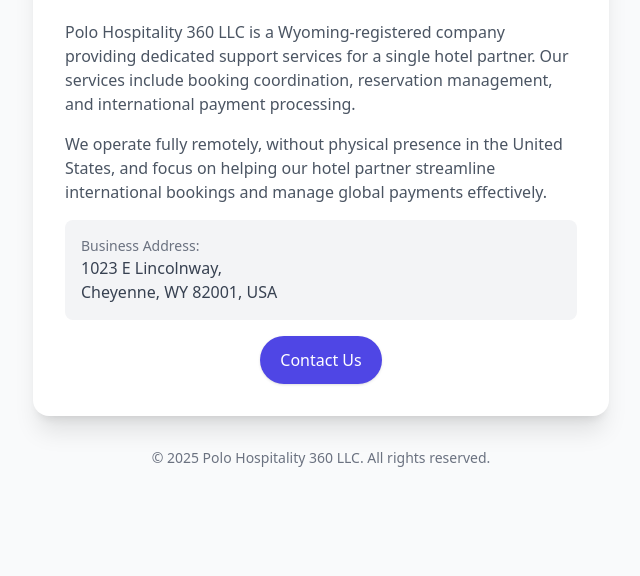
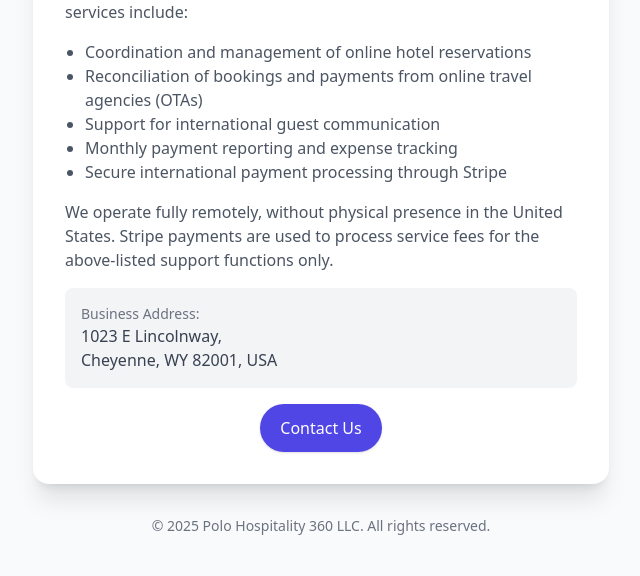
Before and after one commit to chitopolo/polohospitality360, a plain HTML site: page index.html in a window 1280 px wide. Shown: the part 224-800 px from the top of the page, without its empty margins (319-959 px from the left). Drawn offline with nearby package versions, Linux system fonts and the light colour scheme.

Commit message:
improvements: Update index.html

```diff
--- a/index.html
+++ b/index.html
@@ -12,9 +12,17 @@
         <h1 class="text-3xl font-bold text-indigo-600 mb-4 text-center">Polo Hospitality 360 LLC</h1>
         <p class="text-lg font-semibold text-gray-700 text-center mb-6">US-Based Hospitality Support Services</p>
 
-        <p class="mb-4 text-gray-600">Polo Hospitality 360 LLC is a Wyoming-registered company providing dedicated support services for a single hotel partner. Our services include booking coordination, reservation management, and international payment processing.</p>
+        <p class="mb-4 text-gray-600">Polo Hospitality 360 LLC is a Wyoming-registered company providing dedicated support services for a single hotel partner. Our services include:</p>
 
-        <p class="mb-4 text-gray-600">We operate fully remotely, without physical presence in the United States, and focus on helping our hotel partner streamline international bookings and manage global payments effectively.</p>
+        <ul class="list-disc pl-5 text-gray-600 mb-4">
+          <li>Coordination and management of online hotel reservations</li>
+          <li>Reconciliation of bookings and payments from online travel agencies (OTAs)</li>
+          <li>Support for international guest communication</li>
+          <li>Monthly payment reporting and expense tracking</li>
+          <li>Secure international payment processing through Stripe</li>
+        </ul>
+
+        <p class="mb-4 text-gray-600">We operate fully remotely, without physical presence in the United States. Stripe payments are used to process service fees for the above-listed support functions only.</p>
 
         <div class="bg-gray-100 rounded-lg p-4 mb-4">
           <p class="text-sm text-gray-500">Business Address:</p>
```
